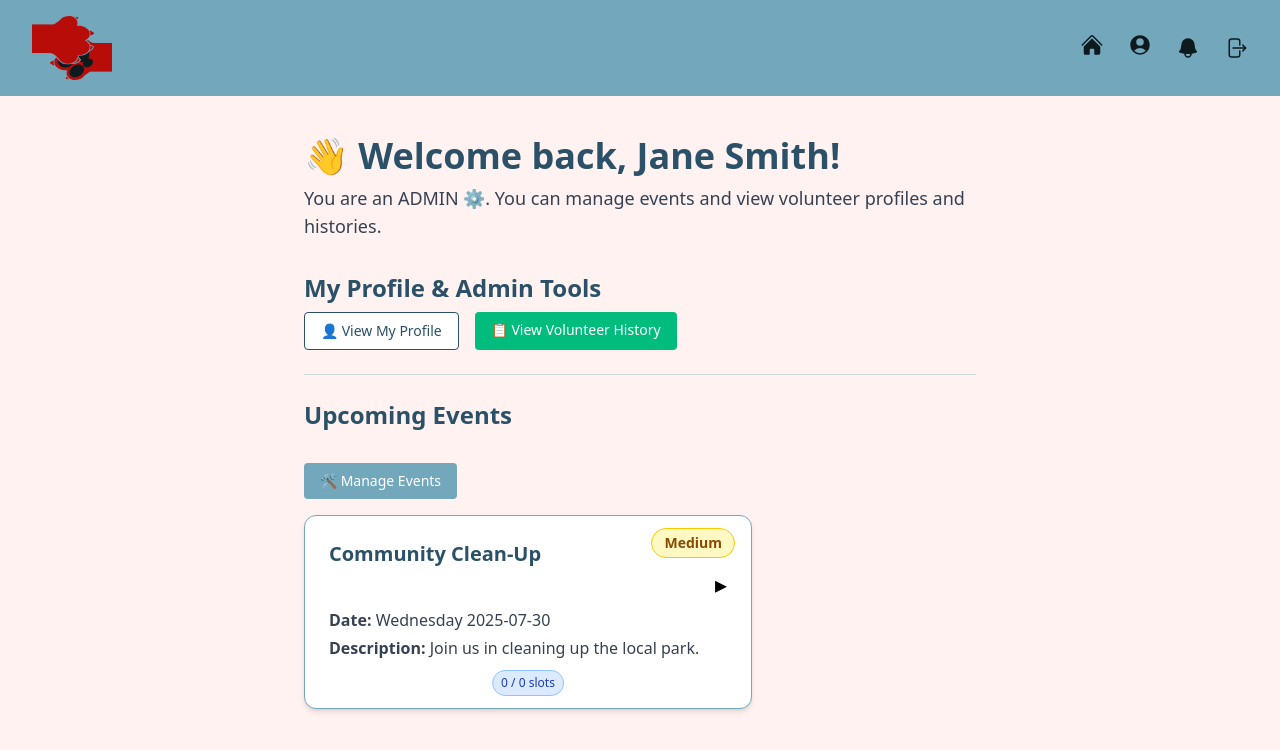
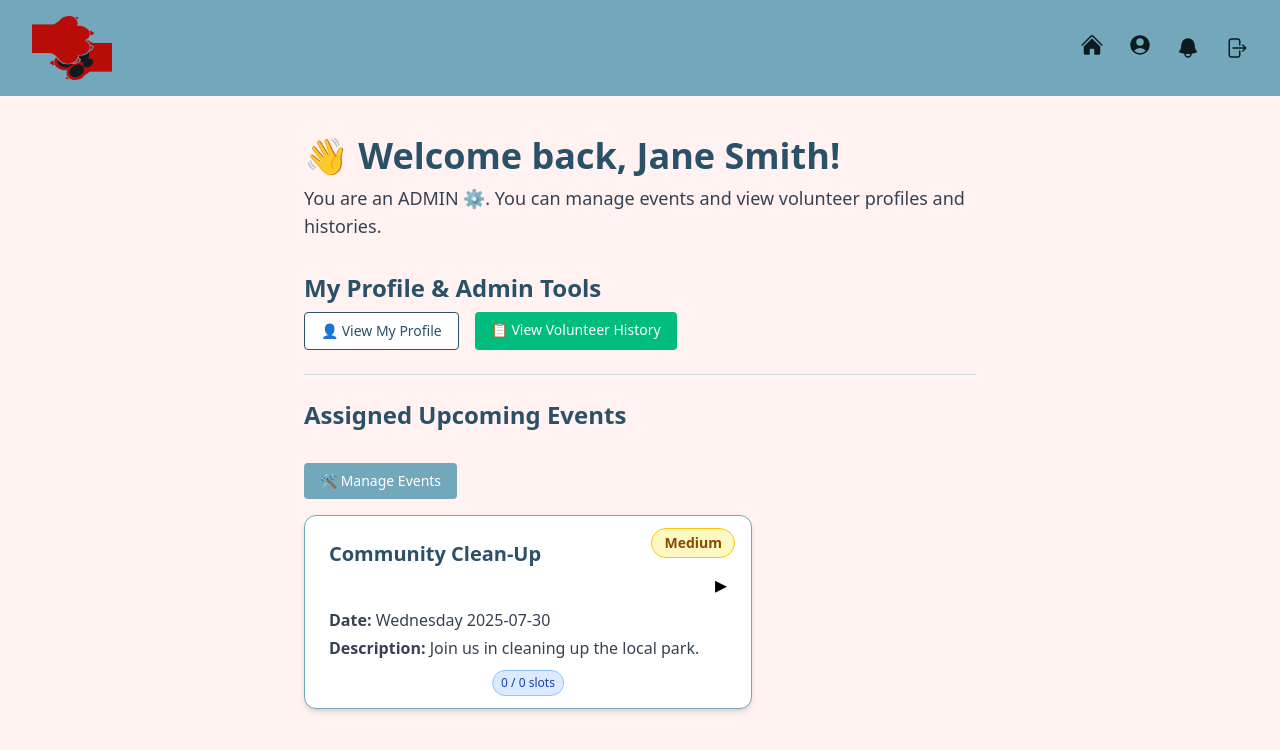
Before and after one commit to spengjohn/cosc4353swdesign, a React (Vite) app in the folder mern-app/frontend/: page / in a window 1280 px wide. Shown: the top 750 px of the page. Built offline with nearby package versions, Linux system fonts and the light colour scheme; no server answers.

Commit message:
check tests, complete merge

```diff
--- a/mern-app/frontend/src/pages/Home.jsx
+++ b/mern-app/frontend/src/pages/Home.jsx
@@ -60,7 +60,7 @@ export default function Home() {
           <hr className="my-6 border-gray-300" />
 
           {/* upcoming events */}
-          <h2 className="text-2xl font-semibold text-secondary">Upcoming Events</h2>
+          <h2 className="text-2xl font-semibold text-secondary">Assigned Upcoming Events</h2>
           <div className="mb-4">
             <Link
               to="/manageevents"
```
Also changed, not shown: 1 other file (tests, documents, lock files or other folders).
